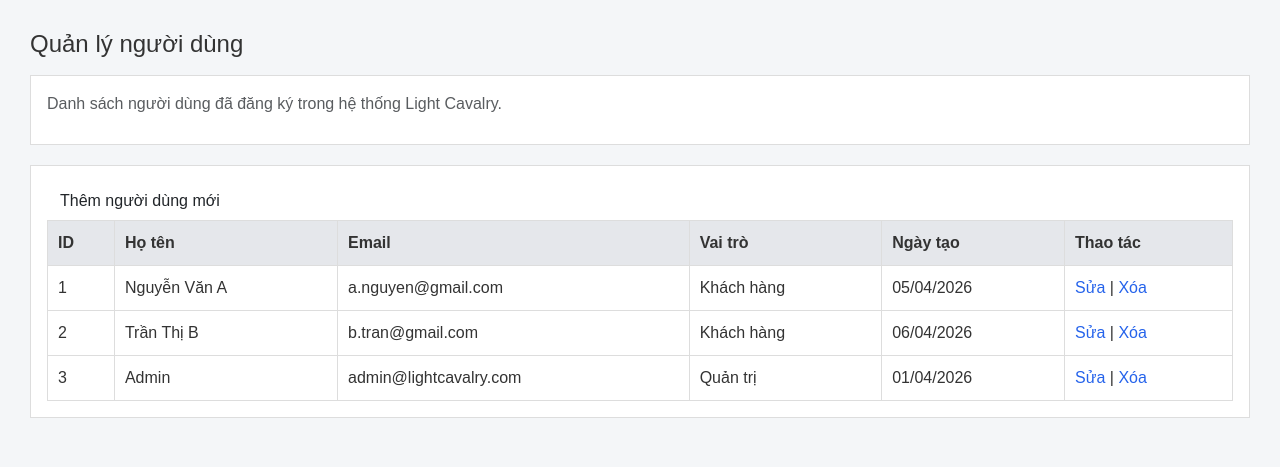
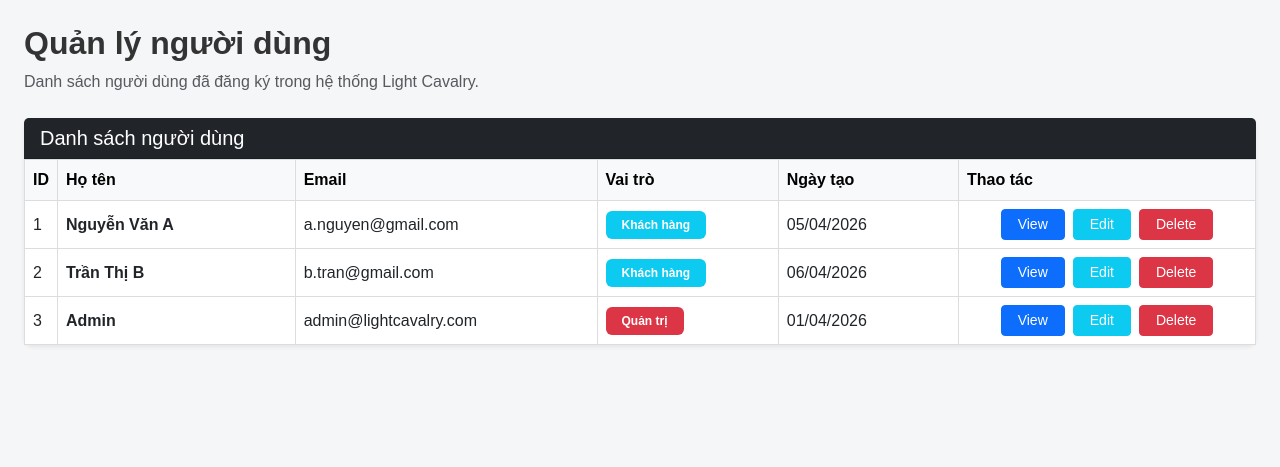
Before and after one commit to anhguyen6174/project_1, a PHP site: page /admin/modules/users/list.php in a window 1280 px wide. Shown: the top 467 px of the page. Run offline with PHP 8.4, Linux system fonts and the light colour scheme.

Commit message:
Refactor user list page with Bootstrap styling
Updated the user management page layout and styling to enhance user experience. Improved the structure with Bootstrap classes for better responsiveness.

```diff
--- a/project_1/admin/modules/users/list.php
+++ b/project_1/admin/modules/users/list.php
@@ -13,68 +13,183 @@
 
 
 
-<div class="admin-content">
+<div class="container-fluid px-4 py-4">
 
-    <h1>Quản lý người dùng</h1>
+  <!-- TITLE -->
+  <div class="mb-4">
+    <h2 class="fw-bold">Quản lý người dùng</h2>
 
-    <div class="admin-box">
-        <p class="text-muted">
+    <p class="text-muted mb-0">
       Danh sách người dùng đã đăng ký trong hệ thống Light Cavalry.
     </p>
   </div>
 
-    <div class="admin-box">
-        <a href="add_user.php" class="btn">Thêm người dùng mới</a>
-        <table>
-            <thead>
+  <!-- CARD -->
+  <div class="card shadow-sm border-0 rounded-3">
+
+    <!-- HEADER -->
+    <div class="card-header bg-dark text-white d-flex justify-content-between align-items-center">
+
+      <h5 class="mb-0">Danh sách người dùng</h5>
+
+
+
+    </div>
+
+    <!-- BODY -->
+    <div class="card-body p-0">
+
+      <div class="table-responsive">
+
+        <table class="table table-hover align-middle mb-0 text-center">
+
+          <thead class="table-light">
             <tr>
-                    <th>ID</th>
-                    <th>Họ tên</th>
-                    <th>Email</th>
-                    <th>Vai trò</th>
-                    <th>Ngày tạo</th>
-                    <th>Thao tác</th>
+              <th width="80">ID</th>
+              <th width="20%">Họ tên</th>
+              <th width="25%">Email</th>
+              <th width="15%">Vai trò</th>
+              <th width="15%">Ngày tạo</th>
+              <th width="25%">Thao tác</th>
             </tr>
           </thead>
+
           <tbody>
+
+            <!-- User 1 -->
             <tr>
               <td>1</td>
-                    <td>Nguyễn Văn A</td>
-                    <td>a.nguyen@gmail.com</td>
-                    <td>Khách hàng</td>
-                    <td>05/04/2026</td>
+
+              <td class="fw-semibold">
+                Nguyễn Văn A
+              </td>
+
               <td>
-                        <a href="edit_user.php?id=1">Sửa</a> |
-                            <a href="#">Xóa</a>
+                a.nguyen@gmail.com
+              </td>
+
+              <td>
+                <span class="badge bg-info px-3 py-2">
+                  Khách hàng
+                </span>
+              </td>
+
+              <td>
+                05/04/2026
+              </td>
+
+              <td>
+                <div class="d-flex justify-content-center flex-wrap gap-2">
+
+                  <a class="btn btn-primary btn-sm px-3" href="#">
+                    View
+                  </a>
+
+                  <a class="btn btn-info btn-sm text-white px-3"
+                     href="edit_user.php?id=1">
+                    Edit
+                  </a>
+
+                  <a class="btn btn-danger btn-sm px-3" href="#">
+                    Delete
+                  </a>
+
+                </div>
               </td>
             </tr>
+
+            <!-- User 2 -->
             <tr>
               <td>2</td>
-                    <td>Trần Thị B</td>
-                    <td>b.tran@gmail.com</td>
-                    <td>Khách hàng</td>
-                    <td>06/04/2026</td>
+
+              <td class="fw-semibold">
+                Trần Thị B
+              </td>
+
               <td>
-                        <a href="edit_user.php?id=2">Sửa</a> |
-                            <a href="#">Xóa</a>
+                b.tran@gmail.com
+              </td>
+
+              <td>
+                <span class="badge bg-info px-3 py-2">
+                  Khách hàng
+                </span>
+              </td>
+
+              <td>
+                06/04/2026
+              </td>
+
+              <td>
+                <div class="d-flex justify-content-center flex-wrap gap-2">
+
+                  <a class="btn btn-primary btn-sm px-3" href="#">
+                    View
+                  </a>
+
+                  <a class="btn btn-info btn-sm text-white px-3"
+                     href="edit_user.php?id=2">
+                    Edit
+                  </a>
+<a class="btn btn-danger btn-sm px-3" href="#">
+                    Delete
+                  </a>
+
+                </div>
               </td>
             </tr>
+
+            <!-- Admin -->
             <tr>
               <td>3</td>
-                    <td>Admin</td>
-                    <td>admin@lightcavalry.com</td>
-                    <td>Quản trị</td>
-                    <td>01/04/2026</td>
+
+              <td class="fw-semibold">
+                Admin
+              </td>
+
               <td>
-                        <a href="edit_user.php?id=3">Sửa</a> |
-                            <a href="#">Xóa</a>
+                admin@lightcavalry.com
+              </td>
+
+              <td>
+                <span class="badge bg-danger px-3 py-2">
+                  Quản trị
+                </span>
+              </td>
+
+              <td>
+                01/04/2026
+              </td>
+
+              <td>
+                <div class="d-flex justify-content-center flex-wrap gap-2">
+
+                  <a class="btn btn-primary btn-sm px-3" href="#">
+                    View
+                  </a>
+
+                  <a class="btn btn-info btn-sm text-white px-3"
+                     href="edit_user.php?id=3">
+                    Edit
+                  </a>
+
+                  <a class="btn btn-danger btn-sm px-3" href="#">
+                    Delete
+                  </a>
+
+                </div>
               </td>
             </tr>
+
           </tbody>
+
         </table>
+
+      </div>
+    </div>
+  </div>
 </div>
 
-</div>
 <script src="https://cdn.jsdelivr.net/npm/bootstrap@5.3.0/dist/js/bootstrap.bundle.min.js"></script>
 </body>
 </html>
```
Lines whose indentation alone changed are shown as unchanged.
